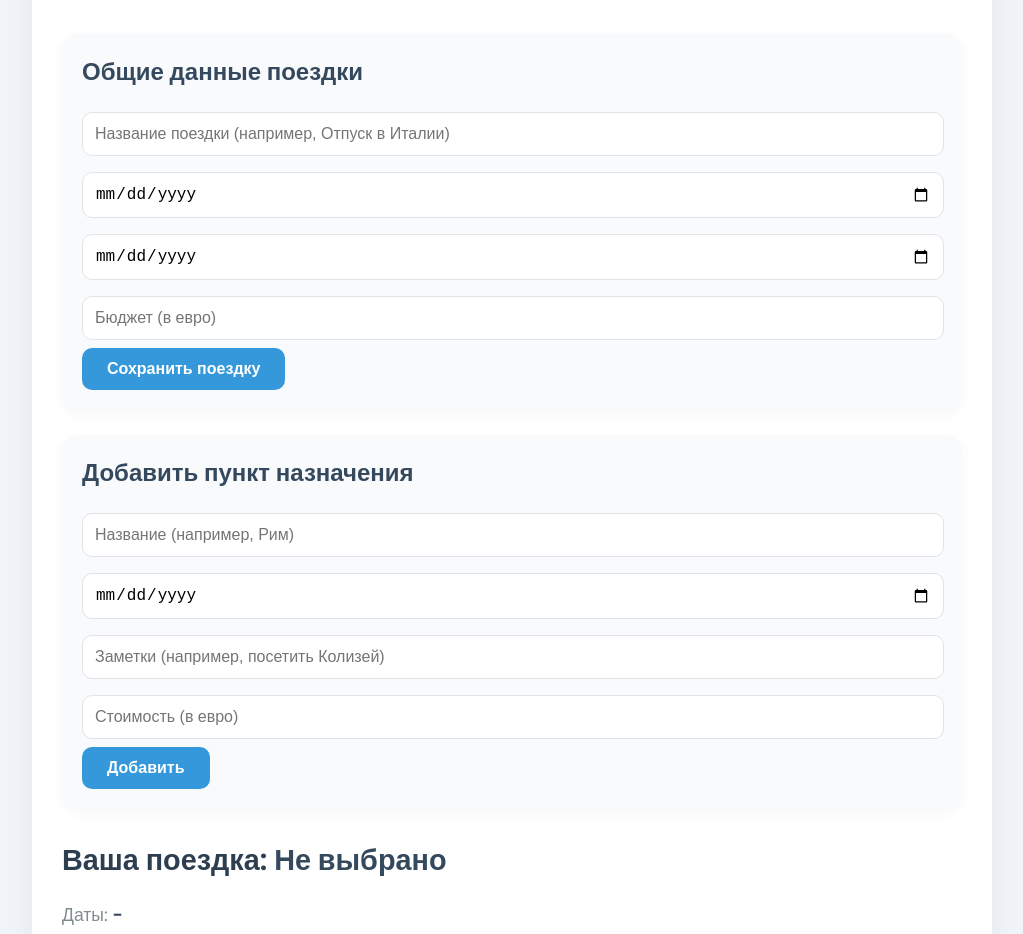
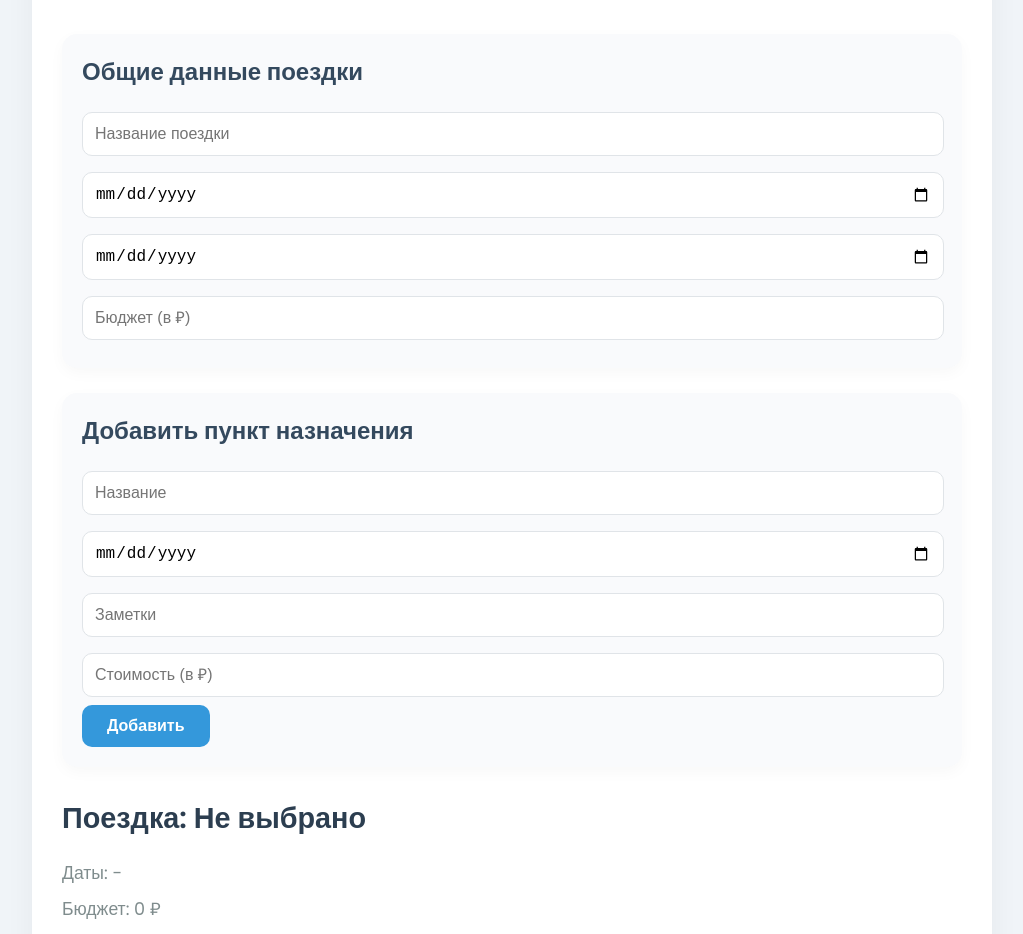
Before and after one commit to lizagqq/travel-planner, a React (Create React App) app in the folder client/: page /add-route in a window 1280 px wide. Shown: the part 189-1123 px from the top of the page, without its empty margins (128-1151 px from the left). Built offline with nearby package versions, Linux system fonts and the light colour scheme.

Commit message:
change AddRoutePage.js and RoutesPage.js

```diff
--- a/client/src/pages/AddRoutePage.js
+++ b/client/src/pages/AddRoutePage.js
@@ -1,7 +1,7 @@
 import React, { useState } from 'react';
 import './AddRoutePage.css';
 
-function App() {
+const AddRoutePage = () => {
     const [trip, setTrip] = useState({
         title: '',
         startDate: '',
@@ -9,7 +9,7 @@ function App() {
         budget: '',
         destinations: []
     });
-    const [editingIndex, setEditingIndex] = useState(null); // Индекс редактируемого пункта
+    const [editingIndex, setEditingIndex] = useState(null);
     const [destinationForm, setDestinationForm] = useState({
         name: '',
         date: '',
@@ -17,88 +17,104 @@ function App() {
         cost: ''
     });
 
-    // Обработчик изменения общей формы поездки
     const handleTripChange = (e) => {
         const { name, value } = e.target;
         setTrip({
             ...trip,
-            [name]: name === 'budget' ? value : value
+            [name]: value
         });
     };
 
-    // Обработчик отправки общей формы поездки
-    const handleTripSubmit = (e) => {
+    const handleTripSubmit = async (e) => {
         e.preventDefault();
-        const budget = parseFloat(trip.budget) || 0;
-        if (trip.title && trip.startDate && trip.endDate && trip.budget) {
-            setTrip({ ...trip, budget });
-            alert('Поездка сохранена!');
+        if (!trip.title || !trip.startDate || !trip.endDate || !trip.budget) {
+            alert('Заполните все поля о поездке!');
+            return;
+        }
+
+        if (trip.destinations.length === 0) {
+            alert('Добавьте хотя бы один пункт назначения!');
+            return;
+        }
+
+        try {
+            const response = await fetch("http://localhost:5000/api/trips", {
+                method: "POST",
+                headers: {
+                    "Content-Type": "application/json"
+                },
+                body: JSON.stringify({
+                    title: trip.title,
+                    start_date: trip.startDate,
+                    end_date: trip.endDate,
+                    budget: parseFloat(trip.budget),
+                    destinations: trip.destinations
+                })
+            });
+
+            if (response.ok) {
+                alert("Поездка успешно сохранена!");
+                setTrip({
+                    title: '',
+                    startDate: '',
+                    endDate: '',
+                    budget: '',
+                    destinations: []
+                });
             } else {
-            alert('Заполните все поля о поездке!');
+                alert("Ошибка при сохранении поездки.");
+            }
+        } catch (error) {
+            console.error("Ошибка при сохранении поездки:", error);
         }
     };
 
-    // Обработчик изменения формы пункта назначения
     const handleDestinationChange = (e) => {
         const { name, value } = e.target;
         setDestinationForm({
             ...destinationForm,
-            [name]: name === 'cost' ? value : value
+            [name]: value
         });
     };
 
-    // Обработчик добавления или редактирования пункта назначения
     const handleDestinationSubmit = (e) => {
         e.preventDefault();
         const { name, date, notes, cost } = destinationForm;
-        const parsedCost = parseFloat(cost) || 0;
 
-        if (trip.title === '') {
-            alert('Сначала заполните данные о поездке!');
+        if (!name || !date) {
+            alert('Укажите название и дату!');
             return;
         }
 
-        if (name && date) {
+        const newDestination = { name, date, notes, cost: parseFloat(cost) || 0 };
+
         if (editingIndex !== null) {
-                // Редактирование существующего пункта
-                const updatedDestinations = trip.destinations.map((dest, index) =>
-                    index === editingIndex ? { name, date, notes, cost: parsedCost } : dest
-                );
+            const updatedDestinations = [...trip.destinations];
+            updatedDestinations[editingIndex] = newDestination;
             setTrip({ ...trip, destinations: updatedDestinations });
             setEditingIndex(null);
-                alert('Пункт назначения обновлен!');
         } else {
-                // Добавление нового пункта
             setTrip({
                 ...trip,
-                    destinations: [...trip.destinations, { name, date, notes, cost: parsedCost }]
+                destinations: [...trip.destinations, newDestination]
             });
-                alert('Пункт назначения добавлен!');
         }
+
         setDestinationForm({ name: '', date: '', notes: '', cost: '' });
-        } else {
-            alert('Укажите название и дату!');
-        }
     };
 
-    // Редактирование пункта
     const editDestination = (index) => {
         setEditingIndex(index);
         setDestinationForm(trip.destinations[index]);
     };
 
-    // Удаление пункта
     const deleteDestination = (index) => {
         const updatedDestinations = trip.destinations.filter((_, i) => i !== index);
         setTrip({ ...trip, destinations: updatedDestinations });
-        if (editingIndex === index) {
         setEditingIndex(null);
         setDestinationForm({ name: '', date: '', notes: '', cost: '' });
-        }
-        alert('Пункт назначения удален!');
     };
 
-    // Подсчет бюджета
     const totalCost = trip.destinations.reduce((sum, dest) => sum + dest.cost, 0);
     const parsedBudget = parseFloat(trip.budget) || 0;
     const remainingBudget = (parsedBudget - totalCost).toFixed(2);
@@ -107,96 +123,52 @@ function App() {
         <div className="container">
             <h1>Планирование путешествия</h1>
 
-            {/* Форма для общих данных поездки */}
             <div className="trip-form">
                 <h2>Общие данные поездки</h2>
                 <form onSubmit={handleTripSubmit}>
-                    <input
-                        type="text"
-                        name="title"
-                        placeholder="Название поездки (например, Отпуск в Италии)"
-                        value={trip.title}
-                        onChange={handleTripChange}
-                    />
-                    <input
-                        type="date"
-                        name="startDate"
-                        value={trip.startDate}
-                        onChange={handleTripChange}
-                    />
-                    <input
-                        type="date"
-                        name="endDate"
-                        value={trip.endDate}
-                        onChange={handleTripChange}
-                    />
-                    <input
-                        type="number"
-                        name="budget"
-                        placeholder="Бюджет (в евро)"
-                        value={trip.budget}
-                        onChange={handleTripChange}
-                    />
-                    <button type="submit">Сохранить поездку</button>
+                    <input type="text" name="title" placeholder="Название поездки" value={trip.title} onChange={handleTripChange} />
+                    <input type="date" name="startDate" value={trip.startDate} onChange={handleTripChange} />
+                    <input type="date" name="endDate" value={trip.endDate} onChange={handleTripChange} />
+                    <input type="number" name="budget" placeholder="Бюджет (в ₽)" value={trip.budget} onChange={handleTripChange} />
                 </form>
             </div>
 
-            {/* Форма для добавления/редактирования пункта назначения */}
             <div className="destination-form">
                 <h2>{editingIndex !== null ? 'Редактировать пункт назначения' : 'Добавить пункт назначения'}</h2>
                 <form onSubmit={handleDestinationSubmit}>
-                    <input
-                        type="text"
-                        name="name"
-                        placeholder="Название (например, Рим)"
-                        value={destinationForm.name}
-                        onChange={handleDestinationChange}
-                    />
-                    <input
-                        type="date"
-                        name="date"
-                        value={destinationForm.date}
-                        onChange={handleDestinationChange}
-                    />
-                    <input
-                        type="text"
-                        name="notes"
-                        placeholder="Заметки (например, посетить Колизей)"
-                        value={destinationForm.notes}
-                        onChange={handleDestinationChange}
-                    />
-                    <input
-                        type="number"
-                        name="cost"
-                        placeholder="Стоимость (в евро)"
-                        value={destinationForm.cost}
-                        onChange={handleDestinationChange}
-                    />
+                    <input type="text" name="name" placeholder="Название" value={destinationForm.name} onChange={handleDestinationChange} />
+                    <input type="date" name="date" value={destinationForm.date} onChange={handleDestinationChange} />
+                    <input type="text" name="notes" placeholder="Заметки" value={destinationForm.notes} onChange={handleDestinationChange} />
+                    <input type="number" name="cost" placeholder="Стоимость (в ₽)" value={destinationForm.cost} onChange={handleDestinationChange} />
                     <button type="submit">{editingIndex !== null ? 'Сохранить' : 'Добавить'}</button>
                 </form>
             </div>
 
-            {/* Детали поездки */}
             <div className="trip-details">
-                <h2>Ваша поездка: <span>{trip.title || 'Не выбрано'}</span></h2>
-                <p>Даты: <span>{trip.startDate && trip.endDate ? `${trip.startDate} - ${trip.endDate}` : '-'}</span></p>
-                <p>Бюджет: <span>{parsedBudget}</span> евро (Остаток: <span>{remainingBudget}</span> евро)</p>
-                <p>Общие затраты: <span>{totalCost}</span> евро</p>
+                <h2>Поездка: {trip.title || 'Не выбрано'}</h2>
+                <p>Даты: {trip.startDate} - {trip.endDate}</p>
+                <p>Бюджет: {parsedBudget} ₽</p>
+                <p>Остаток бюджета: {remainingBudget} ₽</p>
+                <p>Общие затраты: {totalCost} ₽</p>
                 <h3>Пункты назначения:</h3>
-                <ul className="destination-list">
+                <ul>
                     {trip.destinations.map((dest, index) => (
                         <li key={index}>
-                            {dest.name} ({dest.date}) - {dest.notes || 'Нет заметок'} - {dest.cost} евро
-                            <div>
+                            {dest.name} ({dest.date}) — {dest.cost} ₽
+                            <p>{dest.notes}</p>
                             <button onClick={() => editDestination(index)}>Редактировать</button>
                             <button onClick={() => deleteDestination(index)}>Удалить</button>
-                            </div>
                         </li>
                     ))}
                 </ul>
+
+                {/* Кнопка для сохранения поездки */}
+                {trip.destinations.length > 0 && (
+                    <button onClick={handleTripSubmit}>Сохранить поездку</button>
+                )}
             </div>
         </div>
     );
-}
+};
 
-export default App;
+export default AddRoutePage;
```
Also changed, not shown: client/src/pages/RoutesPage.js (+41 -7 lines). Lines whose indentation alone changed are shown as unchanged.
